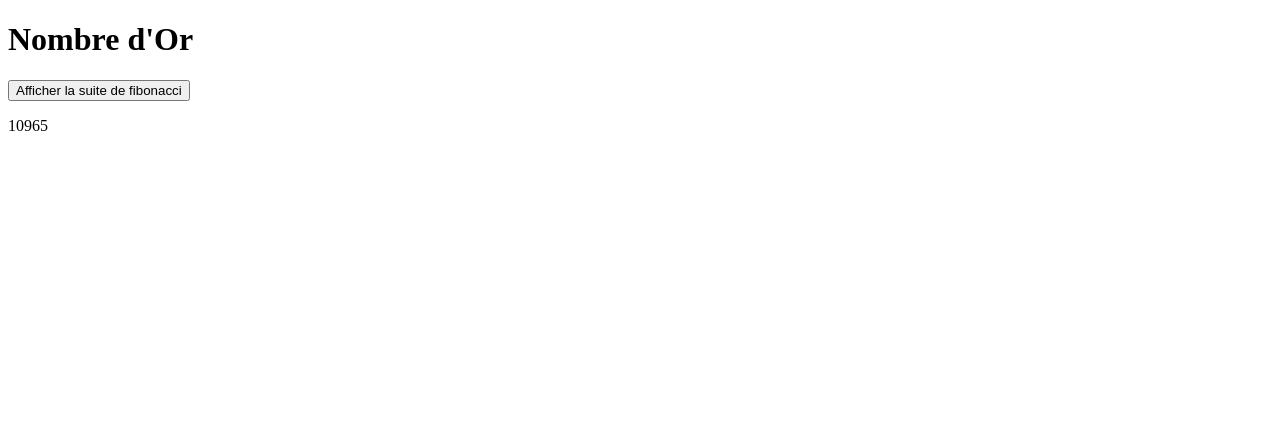
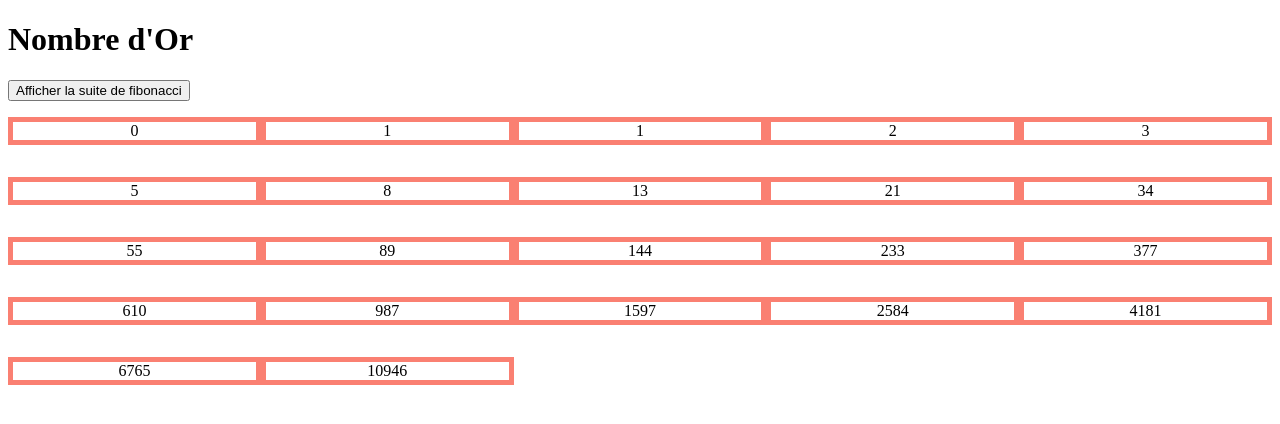
Before and after one commit to Mehdirps/Nombre-d.or-JavaScript, a plain HTML site: page index.html in a window 1280 px wide. Both pictures are taken after a click on the button "Afficher la suite de fibonacci". Drawn offline with Linux system fonts and the light colour scheme.

Commit message:
fin affiche fibanacci sur la page

```diff
--- a/index.html
+++ b/index.html
@@ -6,13 +6,13 @@
     <meta name="viewport" content="width=device-width, initial-scale=1.0">
     <title>Nombre d'or avec JavaScript</title>
     <script src="scripts.js" defer></script>
+    <link rel="stylesheet" href="styles.css">
 </head>
 <body>
     <main>
         <h1>Nombre d'Or</h1>
+        <button>Afficher la suite de fibonacci</button>
         <section>
-            <button>Afficher la suite de fibonacci</button>
-            <p></p>
         </section>
     </main>
 </body>
--- a/scripts.js
+++ b/scripts.js
@@ -1,15 +1,26 @@
 let button = document.querySelector("button");
-let nombrefi = document.querySelector("p")
-let nombre = 0;
-let nombre2 = 1;
+let section = document.querySelector("section");
 button.addEventListener("click", () => {
+
+    let nombrefi = document.createElement("p")
+    let nombre = 0;
+    nombrefi.textContent = nombre;
+    section.appendChild(nombrefi);
+    let nombre2 = 1;
+    let nombrefib = document.createElement("p")
+    nombrefib.textContent = nombre2
+    section.appendChild(nombrefib);
 
     for (let compteur = 0; compteur < 20; compteur++) {
 
         let somme = nombre + nombre2;
         nombre = nombre2;
         nombre2 = somme;
+        let nombrefi = document.createElement("p")
+        nombrefi.textContent += somme;
         console.log(somme);
-        nombrefi.textContent = somme + compteur;
+        section.appendChild(nombrefi);
     }
-})
+
+    return(button);
+});
--- /dev/null
+++ b/styles.css
@@ -0,0 +1,8 @@
+section{
+    display: grid;
+    grid-template-columns: repeat(5, 1fr);
+}
+p{
+    text-align: center;
+    border: solid 5px salmon;
+}
```
